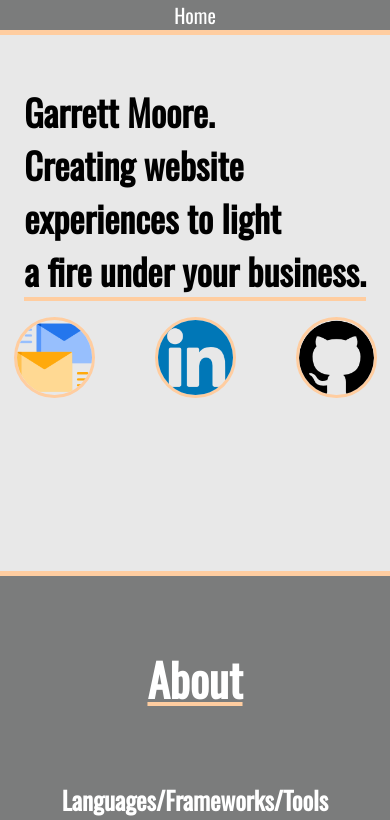
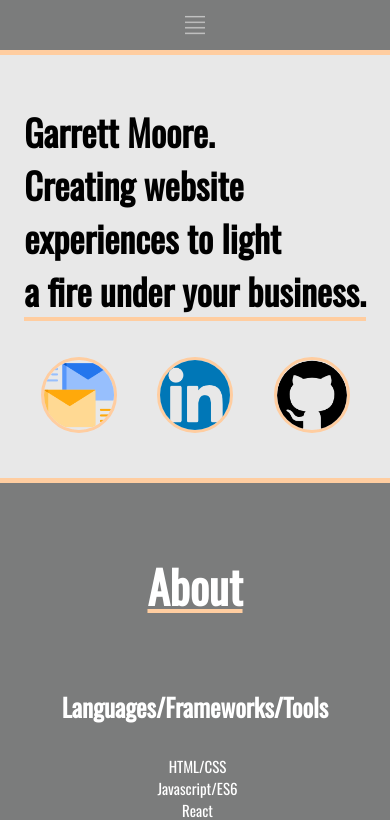
Before and after one commit to gctm808/Website, a PHP site: page /index.html in a window 390 px wide. Shown: the top 820 px of the page. Run offline with PHP 8.4, Linux system fonts and the light colour scheme.

Commit message:
More responsiveness fixes

```diff
--- a/index.html
+++ b/index.html
@@ -8,27 +8,33 @@
 <body>
 	<script>document.body.className += ' fade-out';</script>
 	<div class="stickyNav" id="stickyNav">
-		<a href="#homeBookmark" id="homeLink">Home<a>
-		<a href="#"><img src="menu.png" height=20px width=20px></a>
-		<a href="#aboutBookmark" id="aboutLink">About Me<a>
-		<a href="#portfolioBookmark" id="portfolioLink">Portfolio<a>
-		<a href="#blogBookmark" id="blogLink">Blog<a>
-		<a href="#contactBookmark" id="contactLink">Inquiries<a>
+		<a href="#" id="mobileMenu"><img src="menu.png" height=20px width=20px></a>
+		<a href="#homeBookmark" id="menuLink1" class="menuLink">Home</a>
+		<a href="#aboutBookmark" id="menuLink2" class="menuLink">About Me</a>
+		<a href="#portfolioBookmark" id="menuLink3" class="menuLink">Portfolio</a>
+		<a href="#blogBookmark" id="menuLink4" class="menuLink">Blog</a>
+		<a href="#contactBookmark" id="menuLink5" class="menuLink">Inquiries</a>
 	</div>
 	<div class="header" id="homeBookmark">
 		<div class="title">
 			<h1><span id="line1" class="showLine1 titleFade">Garrett Moore.</span><br><span id="line2" class="showLine2 titleFade">Creating website</span><br><span id="line3" class="showLine3 titleFade">experiences to light</span><br><span id="titleUnderline" class="showLine4 titleFade">a fire under your business.</span></h1>
 		</div>
 		<div class="social">
+			<div>
 				<a href="mailto:gctm808@gmail.com?Subject=WebDev%20Inquiry" target="_top" id="mail">
-				<img src="mail.png" alt="mail" style="height:75px">
+					<img src="mail.png" class="socialLinks"alt="mail">
 				</a>
+			</div>
+			<div>
 				<a href="https://www.linkedin.com/in/garrettmoore4" target="_blank" id="link">
-				<img src="linkedin.png" alt="linkedIn" style="height:75px">
+					<img src="linkedin.png" class="socialLinks" alt="linkedIn">
 				</a>
+			</div>
+			<div>
 				<a href="https://www.github.com/gctm808" target="_blank" id="git">
-				<img src="github.png" alt="github" style="height:75px">
+					<img src="github.png" class="socialLinks" alt="github">
 				</a>
+			</div>
 		</div>
 	</div>
 	<div class="about" id="aboutBookmark">
--- a/website.css
+++ b/website.css
@@ -28,6 +28,10 @@ body.fade-out {
 	border-bottom: 5px solid #ffcda0; /*Gold*/
 	position: sticky;
 	top: 0;
+}
+
+.stickyNav a:first-child {
+	display: none;
 }
 
 .stickyNav a {
@@ -86,15 +90,17 @@ body.fade-out {
 
 .social {
 	display: flex;
-	padding-top: 20px;
-	padding-bottom: 168px;
 	justify-content: center;
 }
 
 .social img {
-	margin: 0px 30px;
+	height: 90px;
+}
+
+.socialLinks {
 	border: 3px solid #ffcda0;
 	border-radius: 50%;
+	margin: 30px 30px 150px 30px;
 }
 
 .social img:hover {
@@ -338,6 +344,8 @@ body.fade-out {
 }
 
 
+
+
 @media screen and (max-width: 600px){
 	.stickyNav {
 		flex-direction: column;
@@ -348,17 +356,38 @@ body.fade-out {
 		padding: 0;
 	}
 
-	.stickyNav a:not(:first-child) {
+	.stickyNav a:first-child {
+		display: flex;
+		justify-content: center;
+		padding: 15px;
+	}
+
+	.social {
+		justify-content: space-evenly;
+	}
+
+	.socialLinks {
+		margin: 40px 0px;
+	}
+
+	.menuLink {
 		display: none;
 	}
 
-	.stickyNav a.icon {
-		justify-content: right;
+	.responsive {
+		display: flex;
+		justify-content: center;
+		padding: 15px;
+		transition: display 1s ease;
 	}
 
 	.title {
 		font-size: 18px;
 		padding-top: 50px;
+	}
+
+	.social img {
+		height: 70px;
 	}
 
 	.aboutContainer {
--- a/website.js
+++ b/website.js
@@ -1,6 +1,26 @@
-/*Javascript to do
--Header text transition in on page load
-*/
+const mobileMenu = document.getElementById("mobileMenu");
+const navLinks = document.getElementsByClassName("menuLink");
+var menuOpen = false;
+
+function addResponsiveness(){
+    mobileMenu.addEventListener("click", function(){
+        if(menuOpen == false){
+            document.getElementById("menuLink1").classList.remove("menuLink");
+            document.getElementById("menuLink2").classList.remove("menuLink");
+            document.getElementById("menuLink3").classList.remove("menuLink");
+            document.getElementById("menuLink4").classList.remove("menuLink");
+            document.getElementById("menuLink5").classList.remove("menuLink");
+            menuOpen = true;
+        } else {
+            document.getElementById("menuLink1").classList.add("menuLink");
+            document.getElementById("menuLink2").classList.add("menuLink");
+            document.getElementById("menuLink3").classList.add("menuLink");
+            document.getElementById("menuLink4").classList.add("menuLink");
+            document.getElementById("menuLink5").classList.add("menuLink");
+            menuOpen = false;
+        }
+    })
+}
 
 function remove(){
     document.body.classList.remove('fade-out');
@@ -12,6 +32,7 @@ function remove(){
 
 function main(){
     remove();
+    addResponsiveness();
 };
 
 main();
```
Lines whose indentation alone changed are shown as unchanged.
